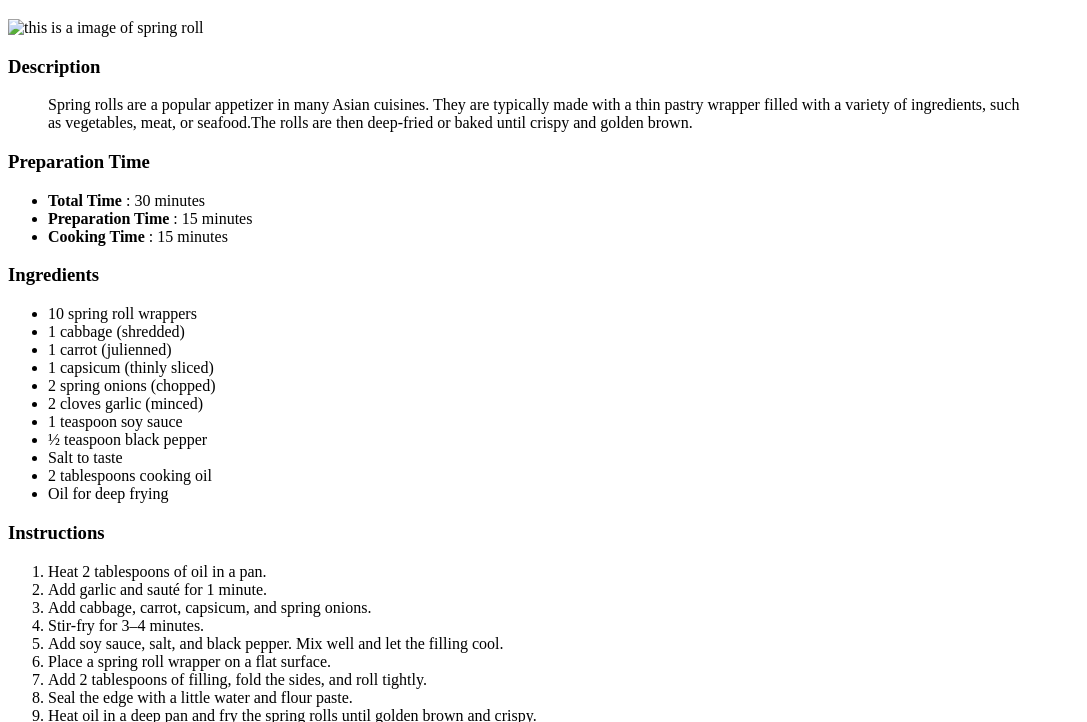
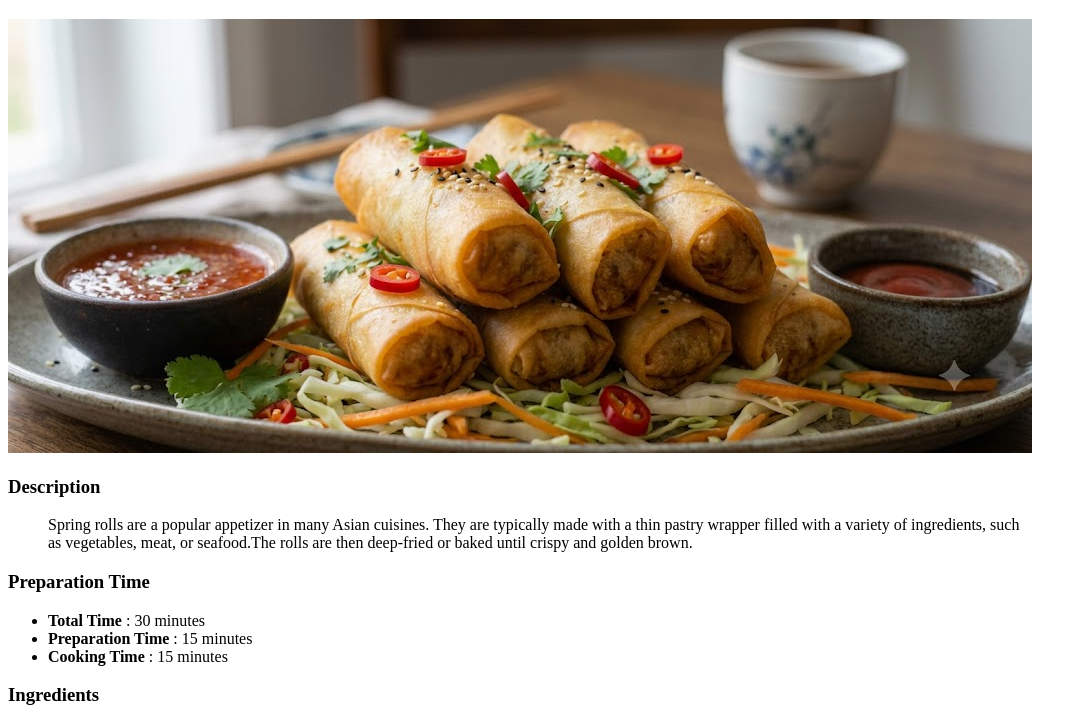
Before and after one commit to Aishafarooq-code/Assignment-1, a plain HTML site: page index.html in a window 1280 px wide. Shown: the part 61-783 px from the top of the page, without its empty margins (0-1087 px from the left). Drawn offline with Linux system fonts and the light colour scheme.

Commit message:
Update index.html

```diff
--- a/index.html
+++ b/index.html
@@ -5,7 +5,7 @@
 </head>
 <body>
     <h1> Spring Roll Recipe</h1>
-    <img src="spring roll image.jpg" alt="this is a image of spring roll">
+    <img src="image.jpg" alt="this is a image of spring roll">
     <dl>
         <dt> <h3>Description </h3></dt>
         <dd> Spring rolls are a popular appetizer in many Asian cuisines. They are typically made with a thin pastry wrapper filled with a variety of ingredients, such <br> as vegetables, meat, or seafood.The rolls are then deep-fried or baked until crispy and golden brown. </dd>
```
